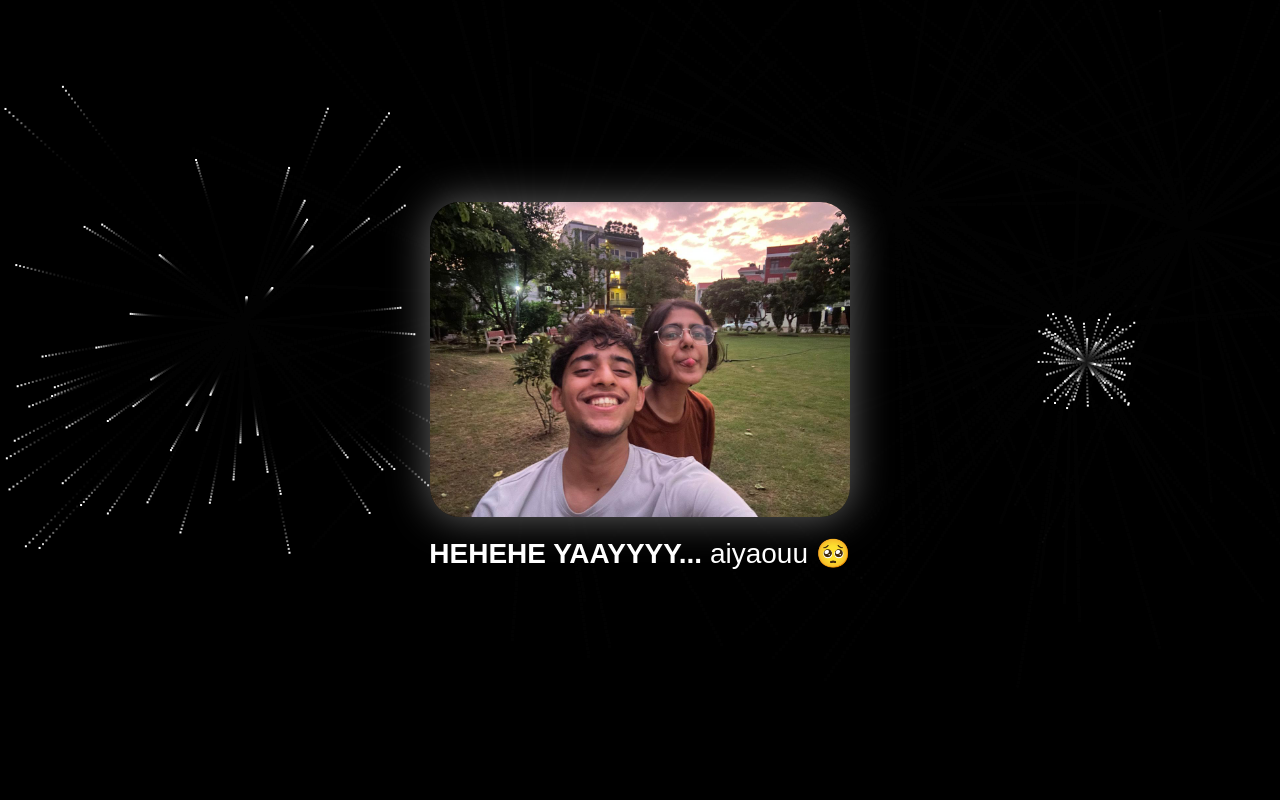
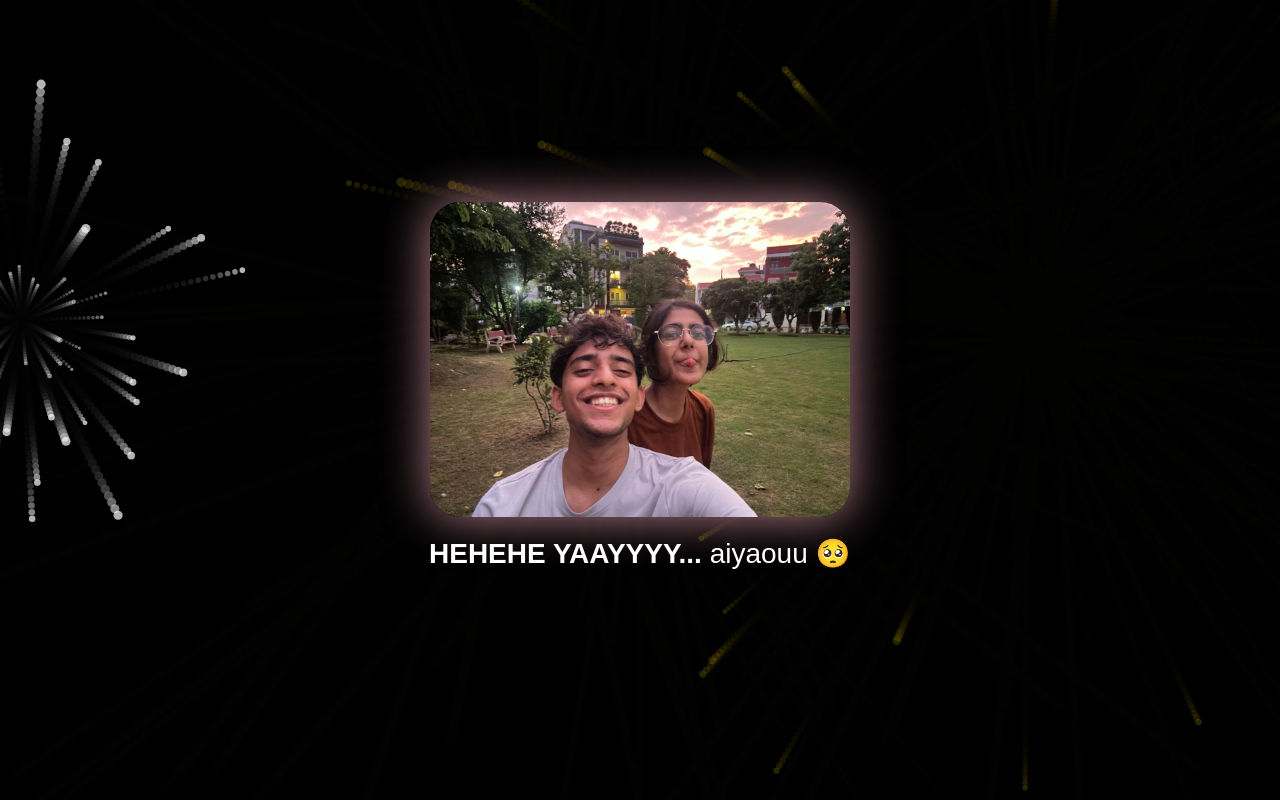
Before and after one commit to abhirajnair2002/oopsies, a plain HTML site: page yay.html in a window 1280 px wide. Drawn offline with Linux system fonts and the light colour scheme.

Commit message:
Update yay.html

```diff
--- a/yay.html
+++ b/yay.html
@@ -13,6 +13,7 @@
       font-family: Arial, sans-serif;
       color: white;
     }
+
     canvas {
       position: fixed;
       top: 0;
@@ -29,23 +30,45 @@
       align-items: center;
       flex-direction: column;
       text-align: center;
+      animation: fadeIn 1.6s ease forwards;
     }
 
     img {
       width: 420px;
       border-radius: 30px;
-      box-shadow: 0 0 40px rgba(255,255,255,0.4);
+      box-shadow: 0 0 40px rgba(255,180,200,0.6);
+      animation: heartbeat 2.2s ease-in-out infinite;
     }
 
     p {
       margin-top: 20px;
       font-size: 28px;
+      animation: fadeIn 2s ease forwards;
+    }
+
+    @keyframes fadeIn {
+      from {
+        opacity: 0;
+        transform: scale(0.95);
+      }
+      to {
+        opacity: 1;
+        transform: scale(1);
+      }
+    }
+
+    @keyframes heartbeat {
+      0%, 100% {
+        box-shadow: 0 0 35px rgba(255,180,200,0.5);
+      }
+      50% {
+        box-shadow: 0 0 55px rgba(255,180,200,0.85);
+      }
     }
   </style>
 </head>
 <body>
 
-<!-- Background Music -->
 <audio id="bg-music" loop>
   <source src="everywhere.mp3" type="audio/mpeg">
 </audio>
@@ -63,29 +86,61 @@ const ctx = canvas.getContext("2d");
 canvas.width = innerWidth;
 canvas.height = innerHeight;
 
+window.addEventListener("resize", () => {
+  canvas.width = innerWidth;
+  canvas.height = innerHeight;
+});
+
 let particles = [];
 
-function explode(x, y) {
-  for (let i = 0; i < 60; i++) {
+function createBurst(x, y, count, scale = 1, alpha = 1) {
+  const colors = ["#ffd700", "#fff6cc", "#ffffff"];
+  const color = colors[Math.floor(Math.random() * colors.length)];
+
+  for (let i = 0; i < count; i++) {
+    const angle = Math.random() * Math.PI * 2;
+    const speed = (Math.random() * 4 + 3) * scale;
+
     particles.push({
-      x, y,
-      vx: (Math.random() - 0.5) * 8,
-      vy: (Math.random() - 0.5) * 8,
-      life: 90
+      x,
+      y,
+      vx: Math.cos(angle) * speed,
+      vy: Math.sin(angle) * speed,
+      life: 90 * scale,
+      radius: (Math.random() * 2 + 2) * scale,
+      alpha,
+      color
     });
   }
 }
 
+function explode(x, y) {
+  // primary burst
+  createBurst(x, y, 40, 1.2, 1);
+
+  // secondary Diwali-style burst
+  setTimeout(() => {
+    createBurst(x, y, 25, 0.7, 0.7);
+  }, 200);
+}
+
 function animate() {
-  ctx.fillStyle = "rgba(0,0,0,0.2)";
+  ctx.fillStyle = "rgba(0,0,0,0.25)";
   ctx.fillRect(0, 0, canvas.width, canvas.height);
 
   particles.forEach((p, i) => {
     p.x += p.vx;
     p.y += p.vy;
     p.life--;
-    ctx.fillStyle = "white";
-    ctx.fillRect(p.x, p.y, 2, 2);
+    p.alpha -= 0.01;
+
+    ctx.beginPath();
+    ctx.globalAlpha = Math.max(p.alpha, 0);
+    ctx.fillStyle = p.color;
+    ctx.arc(p.x, p.y, p.radius, 0, Math.PI * 2);
+    ctx.fill();
+    ctx.globalAlpha = 1;
+
     if (p.life <= 0) particles.splice(i, 1);
   });
 
@@ -93,16 +148,29 @@ function animate() {
 }
 
 setInterval(() => {
-  explode(Math.random() * canvas.width, Math.random() * canvas.height * 0.5);
-}, 800);
+  const x = Math.random() * canvas.width;
+  const y = Math.random() * canvas.height * 0.5;
+
+  // depth effect
+  const depth = Math.random();
+  if (depth < 0.4) {
+    createBurst(x, y, 20, 0.6, 0.5);
+  } else {
+    explode(x, y);
+  }
+}, 900);
+
+// MEGA BURST ON LOAD (behind photo)
+setTimeout(() => {
+  explode(canvas.width / 2, canvas.height / 2 - 50);
+}, 600);
 
 animate();
 
-// --- MUSIC AUTO-START ON CLICK FROM 10 SECONDS ---
-const music = document.getElementById('bg-music');
-
-document.body.addEventListener('click', () => {
-  music.currentTime = 21; // start at 10 seconds
+// MUSIC START ON FIRST TAP
+const music = document.getElementById("bg-music");
+document.body.addEventListener("click", () => {
+  music.currentTime = 21;
   music.play();
 }, { once: true });
 </script>
```
